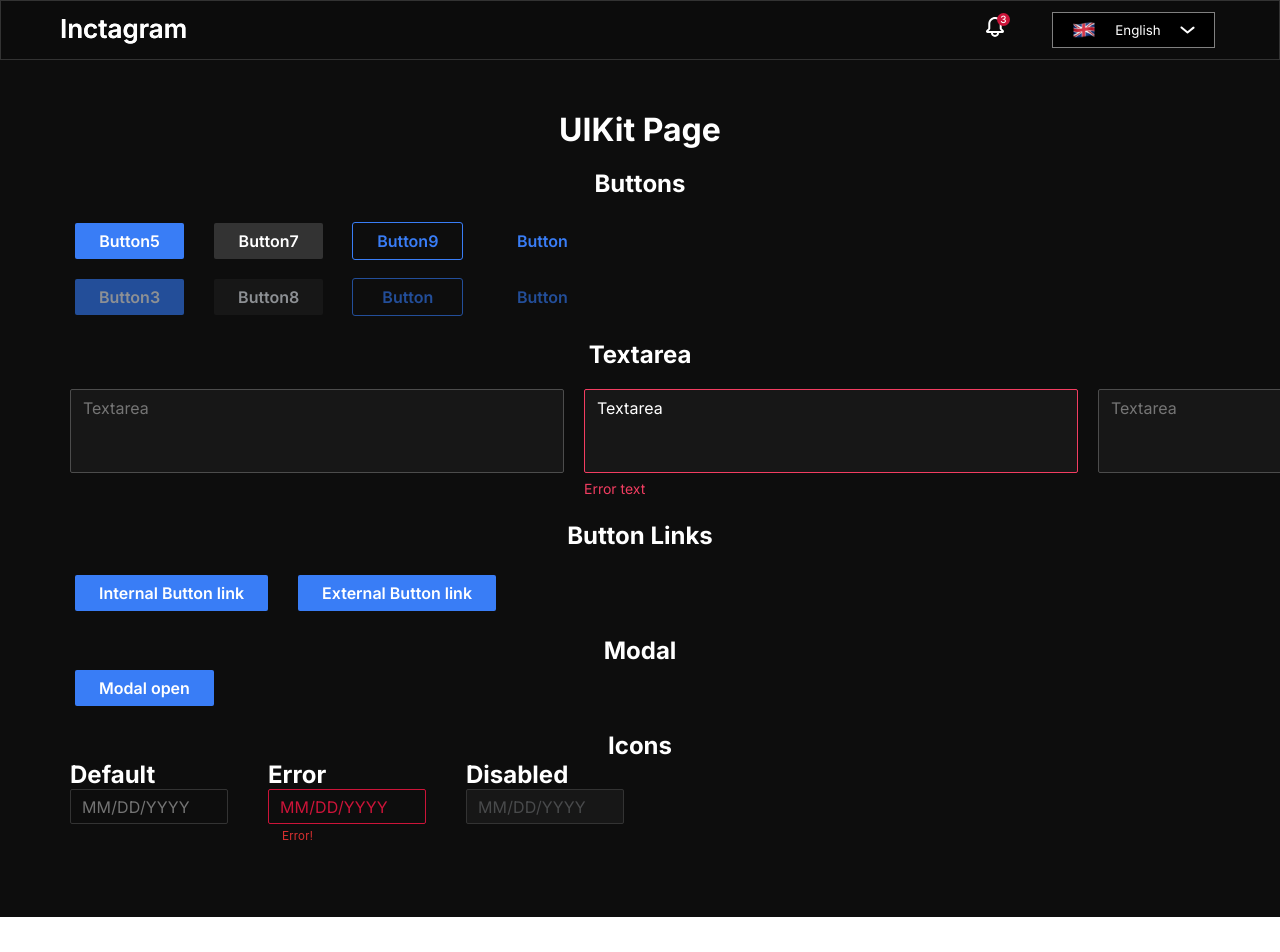
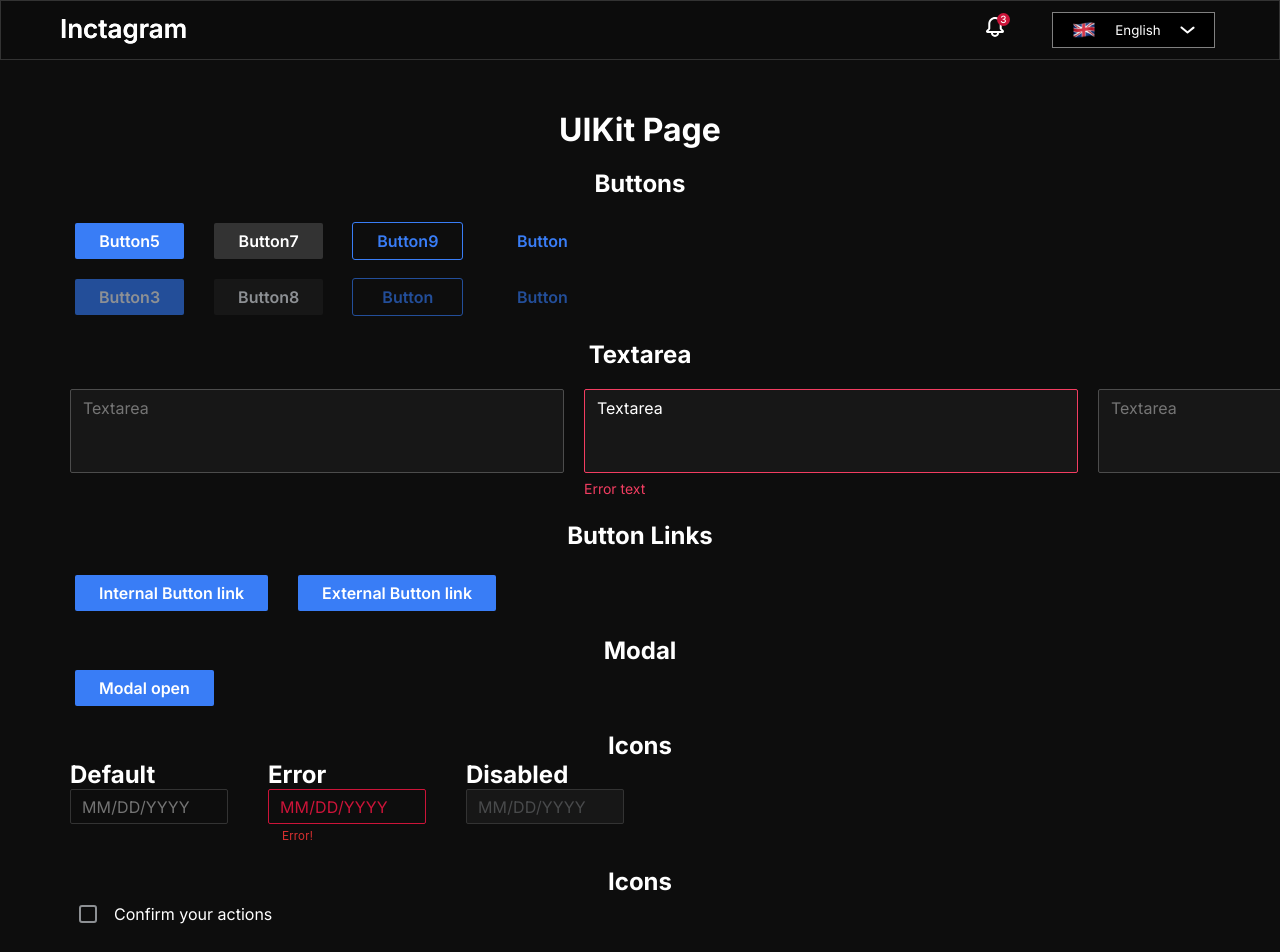
Before and after one commit to FightersForJustice/inctagram, a Next.js app: page /dev/ui-kit in a window 1280 px wide. Shown: the top 952 px of the page. Before the commit the page ends 917 px from the top, so only its background shows below. Built offline with nearby package versions, Linux system fonts and the light colour scheme.

Commit message:
refactor

```diff
--- a/pages/dev/ui-kit/index.tsx
+++ b/pages/dev/ui-kit/index.tsx
@@ -13,6 +13,7 @@ import { TEXTAEREA_COLORS } from '@/@ui/ui-kit/Textareas/constants'
 import { TextArea } from '@/@ui/ui-kit/Textareas/Textarea'
 
 import { useForm, Control } from 'react-hook-form'
+import { CheckBox } from '@/@ui/ui-kit/CheckBox'
 
 export const getStaticProps = async () => {
   return {
@@ -120,6 +121,13 @@ const Login = () => {
             </div>
           </div>
         </div>
+
+        <div className={style.kitBlock}>
+          <h2 className={style.componentHeader}>Icons</h2>
+          <div style={{ display: 'flex' }}>
+            <CheckBox checked={false} disabled={true}>Confirm your actions</CheckBox>
+          </div>
+        </div>
       </div>
     </PageWrapper>
   )
```
